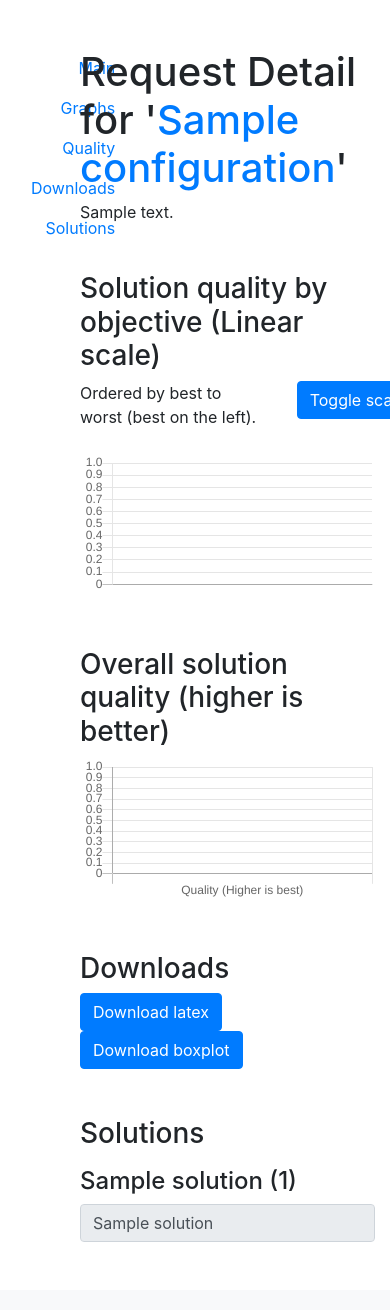
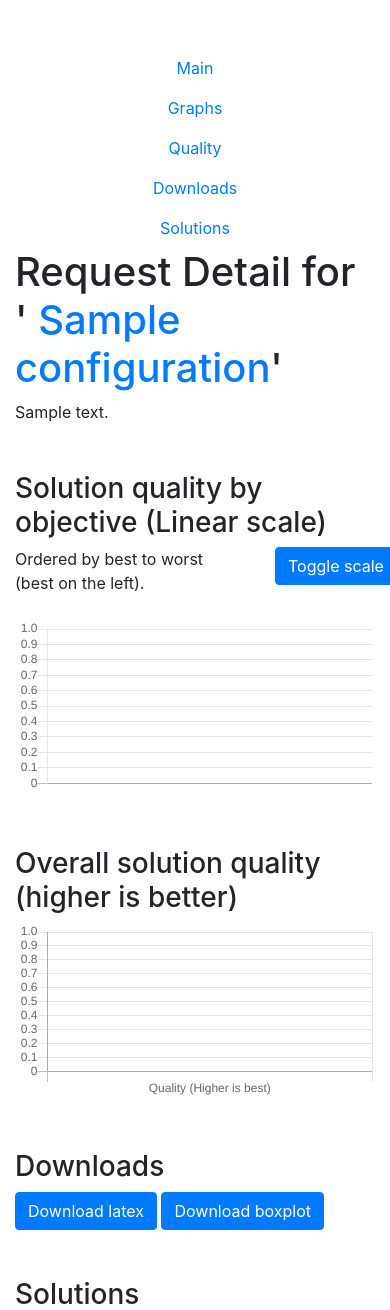
Before and after one commit to msbsp-iscteiul/ES2-2018-LEI-PL-81, a Django app: template web/templates/details.html in a window 390 px wide; the page is wider, and only the part inside the window is pictured. Shown: the part 62-1372 px from the top of that part. Before the commit the page ends 1304 px from the top of that part, so only its background shows below. Run offline with Django 3.2, Linux system fonts and the light colour scheme; the template is opened without the code that fills it: most values are stand-ins (such as "Sample title", 1, 10 or a date in 2020); some libraries are stand-ins or nearby versions.

Commit message:
fix alignment for details

```diff
--- a/web/templates/details.html
+++ b/web/templates/details.html
@@ -121,8 +121,8 @@
 
     <div class="container-fluid">
         <div class="row">
-            <div class="col-2">
-                <ul class="nav nav-pills flex-column text-right">
+            <div class="col-sm-2">
+                <ul class="nav nav-pills flex-column text-center text-sm-right">
                     <li class="nav-item">
                         <a class="nav-link" href="#Main">Main</a>
                     </li>
@@ -140,11 +140,10 @@
                     </li>
                 </ul>
             </div>
-            <div class="col-10">
-                <h1 id="Main">Request Detail for '<a
-                        href="{% url 'request_details' configuration.id %}">{{ configuration.problemName }}</a>'</h1>
+            <div class="col-sm-10">
+                <h1 id="Main">Request Detail for '<a href="{% url 'request_details' configuration.id %}">
+                    {{ configuration.problemName }}</a>'</h1>
 
-                <div>
                 <p>{{ configuration.description }}</p>
 
                 {% if execution.state == 'Finished' %}
@@ -167,11 +166,11 @@
                     <h3 id="Solutions" class="mt-5">Solutions</h3>
                     {% for solution in solutions %}
                         <h4 class="mt-3">{{ solution.algorithmName }} ({{ forloop.counter }})</h4>
-                            <input onclick="this.setSelectionRange(0, this.value.length)" class="form-control" type="text" readonly value="{{ solution.solution }}">
+                        <input onclick="this.setSelectionRange(0, this.value.length)" class="form-control" type="text"
+                               readonly value="{{ solution.solution }}">
                     {% endfor %}
 
                 {% endif %}
-                </div>
             </div>
         </div>
     </div>
```
Lines whose indentation alone changed are shown as unchanged.
